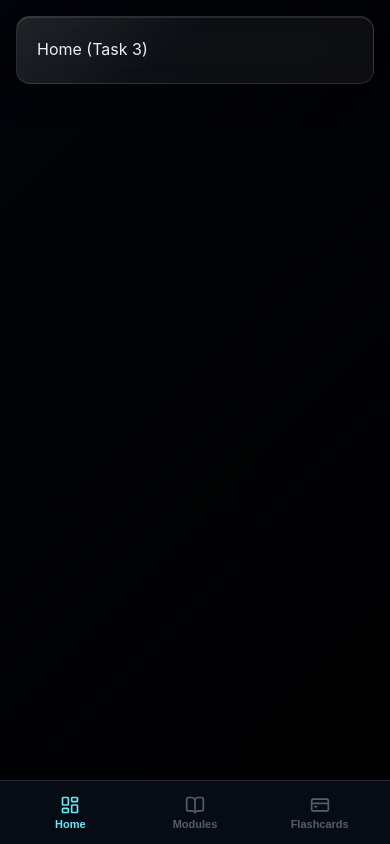
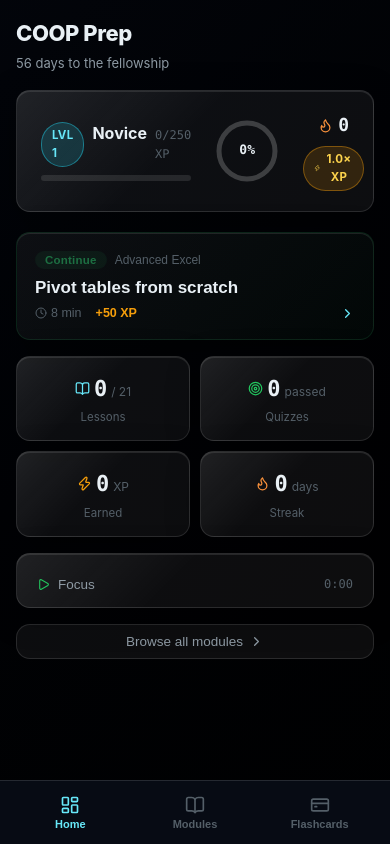
Before and after one commit to MrWhosNexus/Coop-Prep, a React (Vite) app in the folder mobile/: page / in a window 390 px wide. Built offline with nearby package versions, Linux system fonts and the light colour scheme.

Commit message:
feat(mobile): Home view (momentum strip + continue + stats + focus timer)

```diff
--- a/mobile/src/MobileApp.jsx
+++ b/mobile/src/MobileApp.jsx
@@ -1,6 +1,7 @@
 import { useState } from "react";
 import { useProgress } from "@/components/ProgressContext";
 import { LayoutDashboard, BookOpen, CreditCard } from "lucide-react";
+import MobileHome from "./MobileHome";
 
 export default function MobileApp() {
   const { progress } = useProgress();
@@ -21,7 +22,7 @@ export default function MobileApp() {
   const tab = view === "lesson" ? "modules" : view;
 
   let body;
-  if (view === "home") body = <div className="card" style={{ padding: 20 }}>Home (Task 3)</div>;
+  if (view === "home") body = <MobileHome onOpenLesson={(m, l) => { setActiveModule(m); setActiveLesson(l); setView("lesson"); }} onGoModules={() => setView("modules")} />;
   else if (view === "flash") body = <div className="card" style={{ padding: 20 }}>Flashcards (Task 6)</div>;
   else body = <div className="card" style={{ padding: 20 }}>Modules (Task 4/5)</div>;
 
--- /dev/null
+++ b/mobile/src/MobileHome.jsx
@@ -0,0 +1,83 @@
+import { useProgress } from "@/components/ProgressContext";
+import MomentumStrip from "@/components/MomentumStrip";
+import FocusTimer from "@/components/FocusTimer";
+import { MODULES } from "@/data/curriculum";
+import { BookOpen, Target, Zap, Flame, ChevronRight, Clock } from "lucide-react";
+
+export default function MobileHome({ onOpenLesson, onGoModules }) {
+  const { progress, days, readiness } = useProgress();
+  const allLessons = MODULES.flatMap(m => m.lessons);
+  const doneLessons = allLessons.filter(l => progress.completed[l.id]).length;
+  const quizPasses = Object.values(progress.quizScores).filter(s => s.correct === s.total).length;
+
+  // Continue target: first incomplete lesson in module/lesson order.
+  let next = null;
+  for (const mod of MODULES) {
+    for (const lesson of mod.lessons) {
+      if (!progress.completed[lesson.id]) { next = { mod, lesson }; break; }
+    }
+    if (next) break;
+  }
+
+  const stats = [
+    { icon: <BookOpen size={15} />, value: doneLessons, sub: `/ ${allLessons.length}`, label: "Lessons", color: "var(--blue-2)" },
+    { icon: <Target size={15} />, value: quizPasses, sub: " passed", label: "Quizzes", color: "var(--green)" },
+    { icon: <Zap size={15} />, value: progress.xp, sub: " XP", label: "Earned", color: "var(--gold)" },
+    { icon: <Flame size={15} />, value: progress.streak, sub: " days", label: "Streak", color: "#fb923c" },
+  ];
+
+  return (
+    <div className="fadein">
+      <div style={{ marginBottom: 16 }}>
+        <h1 style={{ fontSize: 22, fontWeight: 800, color: "var(--text)", letterSpacing: "-0.02em" }}>COOP Prep</h1>
+        <p style={{ fontSize: 13, color: "var(--text-2)", marginTop: 2 }}>{days} days to the fellowship</p>
+      </div>
+
+      <MomentumStrip />
+
+      {/* Continue */}
+      {next ? (
+        <button onClick={() => onOpenLesson(next.mod, next.lesson)} className="card card-btn"
+          style={{ display: "block", width: "100%", textAlign: "left", padding: 18, marginBottom: 16,
+            borderColor: `${next.mod.color}40`, background: `linear-gradient(135deg, var(--card) 0%, ${next.mod.color}10 100%)` }}>
+          <div style={{ display: "flex", alignItems: "center", gap: 8, marginBottom: 8 }}>
+            <span className="badge" style={{ background: `${next.mod.color}20`, color: next.mod.color, borderColor: `${next.mod.color}40` }}>Continue</span>
+            <span style={{ fontSize: 12, color: "var(--text-3)" }}>{next.mod.title}</span>
+          </div>
+          <div style={{ fontSize: 17, fontWeight: 700, color: "var(--text)", lineHeight: 1.25, marginBottom: 8 }}>{next.lesson.title}</div>
+          <div style={{ display: "flex", alignItems: "center", gap: 14, fontSize: 12.5, color: "var(--text-3)" }}>
+            <span style={{ display: "flex", alignItems: "center", gap: 4 }}><Clock size={12} />{next.lesson.minutes} min</span>
+            <span style={{ color: "var(--gold)", fontWeight: 600 }}>+50 XP</span>
+            <ChevronRight size={15} style={{ marginLeft: "auto", color: "var(--blue-2)" }} />
+          </div>
+        </button>
+      ) : (
+        <div className="card" style={{ padding: 18, marginBottom: 16 }}>
+          <div style={{ fontSize: 16, fontWeight: 700, color: "var(--text)" }}>All lessons complete 🎉</div>
+          <div style={{ fontSize: 13, color: "var(--text-2)", marginTop: 4 }}>Review flashcards and practice your pitch.</div>
+        </div>
+      )}
+
+      {/* 2×2 stats */}
+      <div style={{ display: "grid", gridTemplateColumns: "1fr 1fr", gap: 10, marginBottom: 16 }}>
+        {stats.map(({ icon, value, sub, label, color }) => (
+          <div key={label} className="card" style={{ padding: 14, textAlign: "center" }}>
+            <div style={{ display: "flex", alignItems: "baseline", justifyContent: "center", gap: 4 }}>
+              <span style={{ color, display: "flex", alignItems: "center" }}>{icon}</span>
+              <span className="mono" style={{ fontSize: 22, fontWeight: 800, color: "var(--text)" }}>{value}</span>
+              <span style={{ fontSize: 12, color: "var(--text-3)" }}>{sub}</span>
+            </div>
+            <div style={{ fontSize: 11.5, color: "var(--text-3)", marginTop: 2 }}>{label}</div>
+          </div>
+        ))}
+      </div>
+
+      {/* Focus timer (reused widget) */}
+      <div className="card" style={{ padding: "6px 10px" }}><FocusTimer /></div>
+
+      <button onClick={onGoModules} className="btn-ghost" style={{ width: "100%", justifyContent: "center", marginTop: 16 }}>
+        Browse all modules <ChevronRight size={15} />
+      </button>
+    </div>
+  );
+}
```
